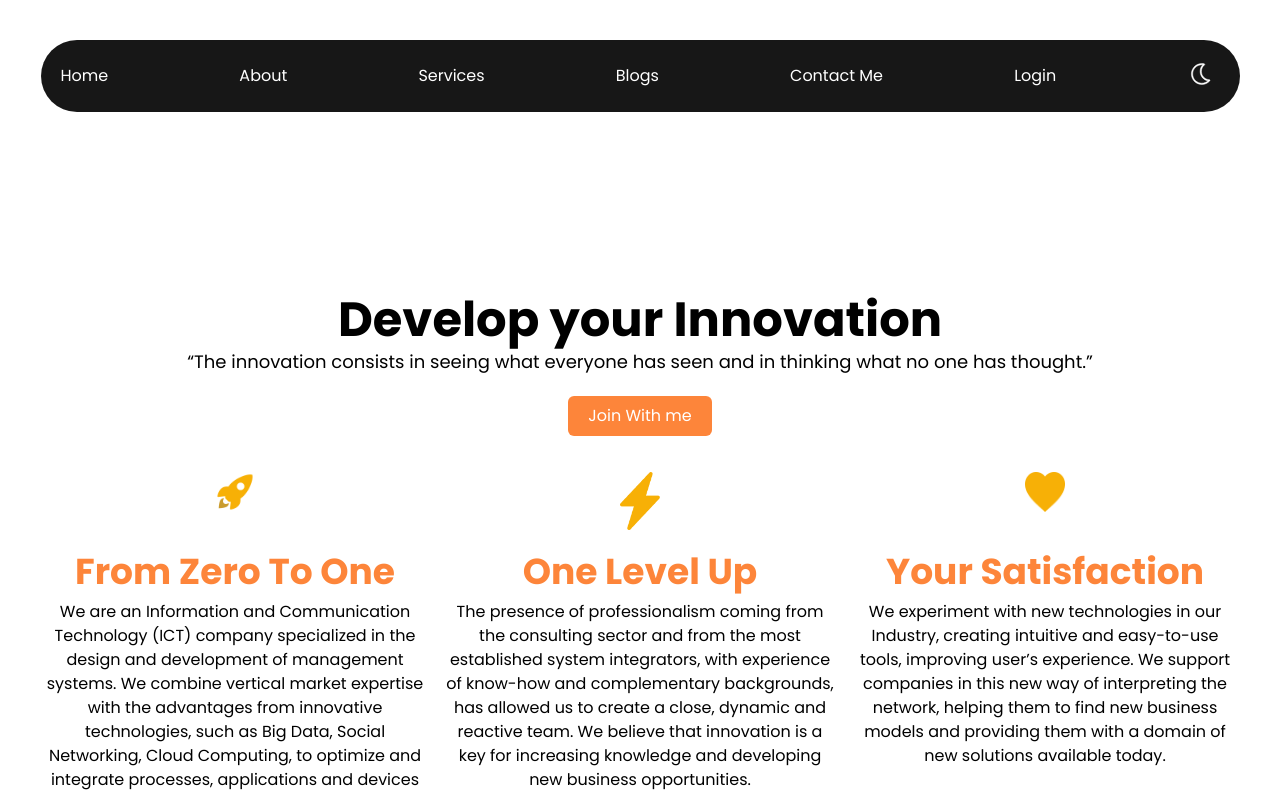
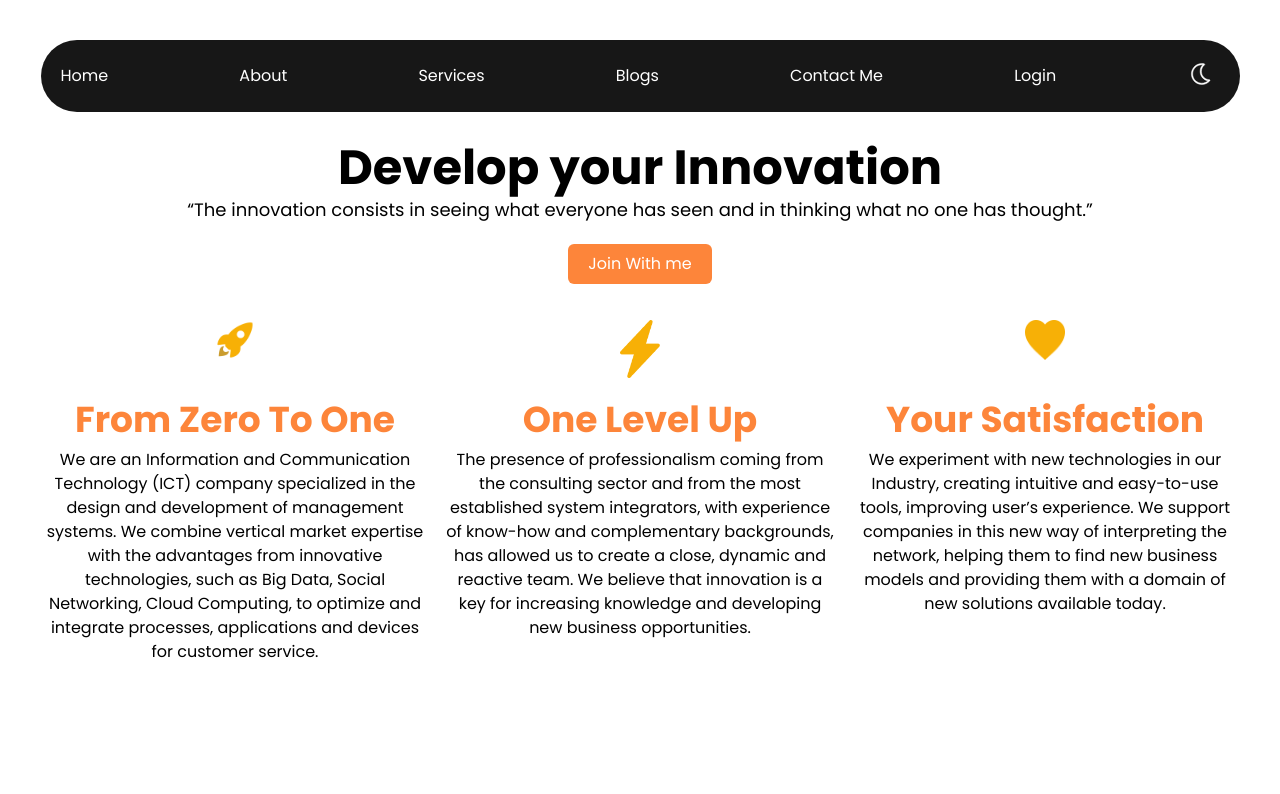
Before and after one commit to uttampun44/portfolio, a Next.js app in the folder portfolio-frontend/: page /about in a window 1280 px wide. Shown: the top 794 px of the page. Built offline with nearby package versions, Linux system fonts and the light colour scheme.

Commit message:
SCRUM-3 bg change  on scroll

```diff
--- a/portfolio-frontend/app/components/Header.tsx
+++ b/portfolio-frontend/app/components/Header.tsx
@@ -45,10 +45,10 @@ export default function Header() {
 
 
    return (
-      <header className={`max-md:fixed max-md:w-full max-md:z-50 ${color ? "max-md:bg-bg-secondary" : ""
+      <header className={`fixed w-full z-50 ${color ? "max-md:bg-bg-secondary bg-white border-b-2" : ""
          }`}>
          <div className="headerRow max-w-main-max-width mx-auto w-full py-10 max-md:hidden">
-            <div className="navLink p-5 bg-main-bg rounded-full flex items-center justify-between max-md:hidden">
+            <div className={`navLink p-5 bg-main-bg rounded-full flex items-center justify-between max-md:hidden`}>
                {
                   navData.map((data, index) => {
                      return (
```
